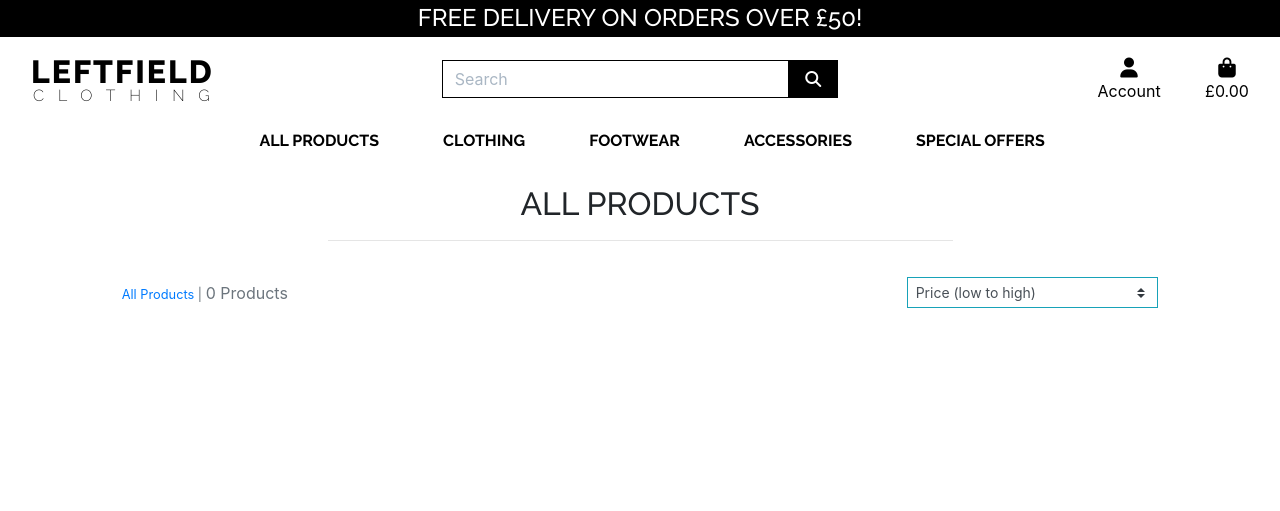
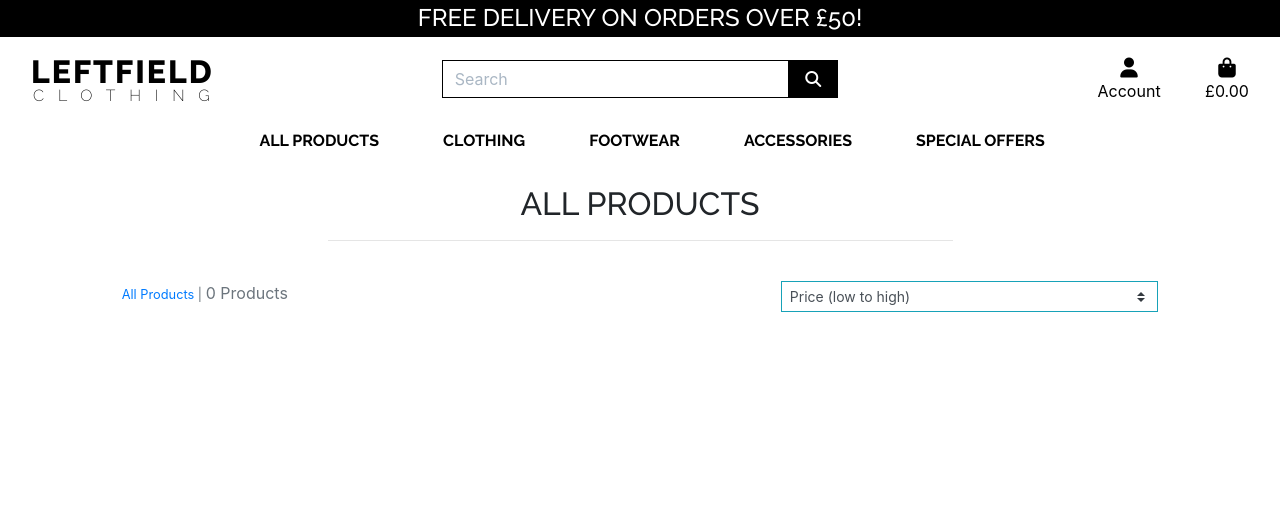
Before and after one commit to theopmw/leftfield-clothing, a Django app: a page that uses products/templates/products/products.html in a window 1280 px wide. Shown: the top 511 px of the page. Run offline with Django 3.2, Linux system fonts and the light colour scheme; data that the repository does not hold is empty; parts of the project's set-up code (start-up, migrations or seed data) failed here and were passed over; some libraries are stand-ins or nearby versions.

Commit message:
Fix sort selector size and spacing

```diff
--- a/products/templates/products/products.html
+++ b/products/templates/products/products.html
@@ -140,7 +140,7 @@
             <div class="product-container col-10 offset-1">
                 <div class="row mt-1 mb-2">
                     <div class="col-12 col-md-6 my-auto order-md-last d-flex justify-content-center justify-content-md-end">
-                        <div class="sort-select-wrapper w-50">
+                        <div class="sort-select-wrapper pt-2 w-75">
                             <select id="sort-selector" class="custom-select custom-select-sm rounded-0 border border-{% if current_sorting != 'None_None' %}info{% else %}black{% endif %}">
                                 <option value="reset" {% if current_sorting == 'None_None' %}selected{% endif %}>Sort by...</option>
                                 <option value="price_asc" {% if current_sorting == 'price_asc' %}selected{% endif %}>Price (low to high)</option>
```
